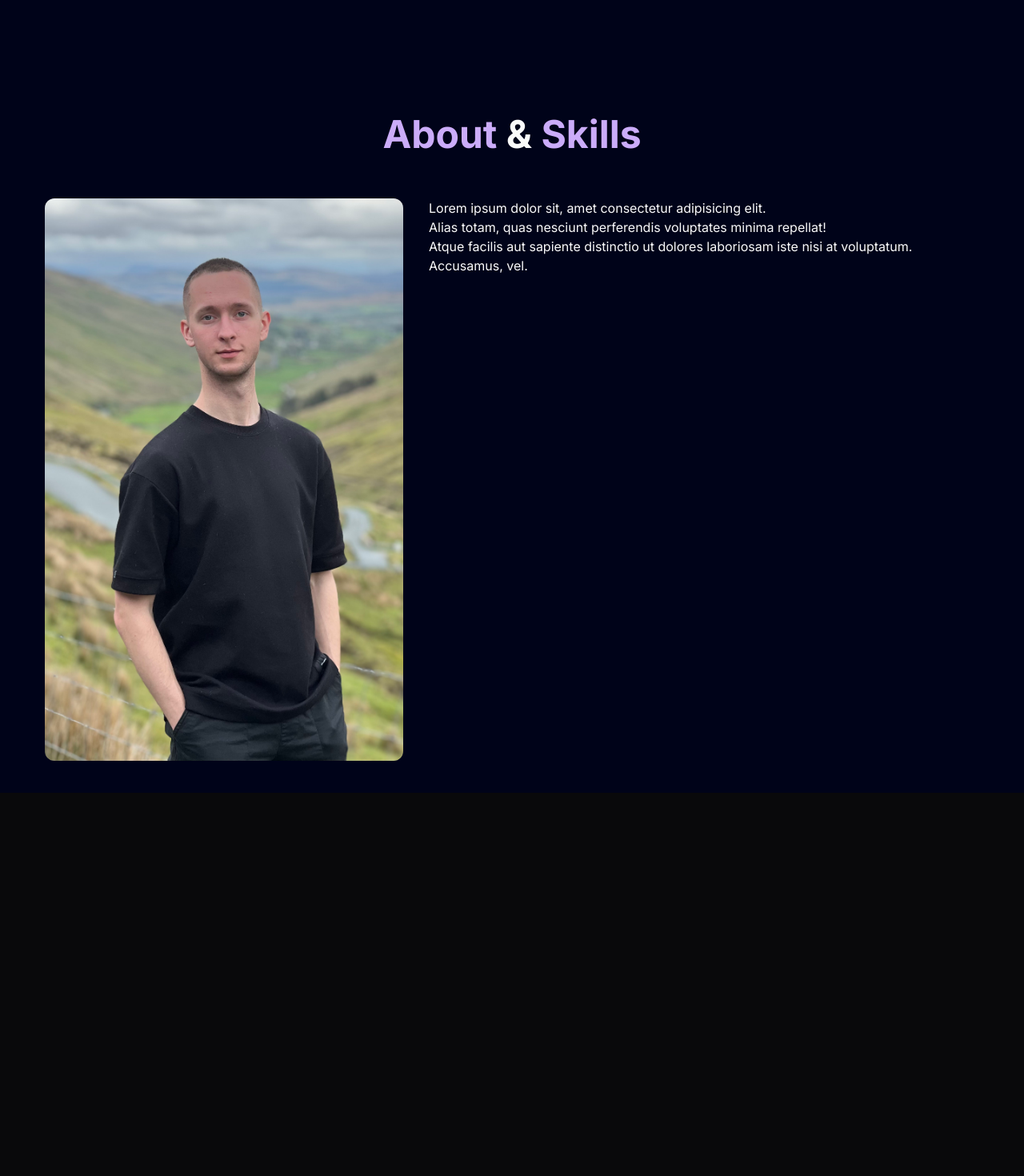
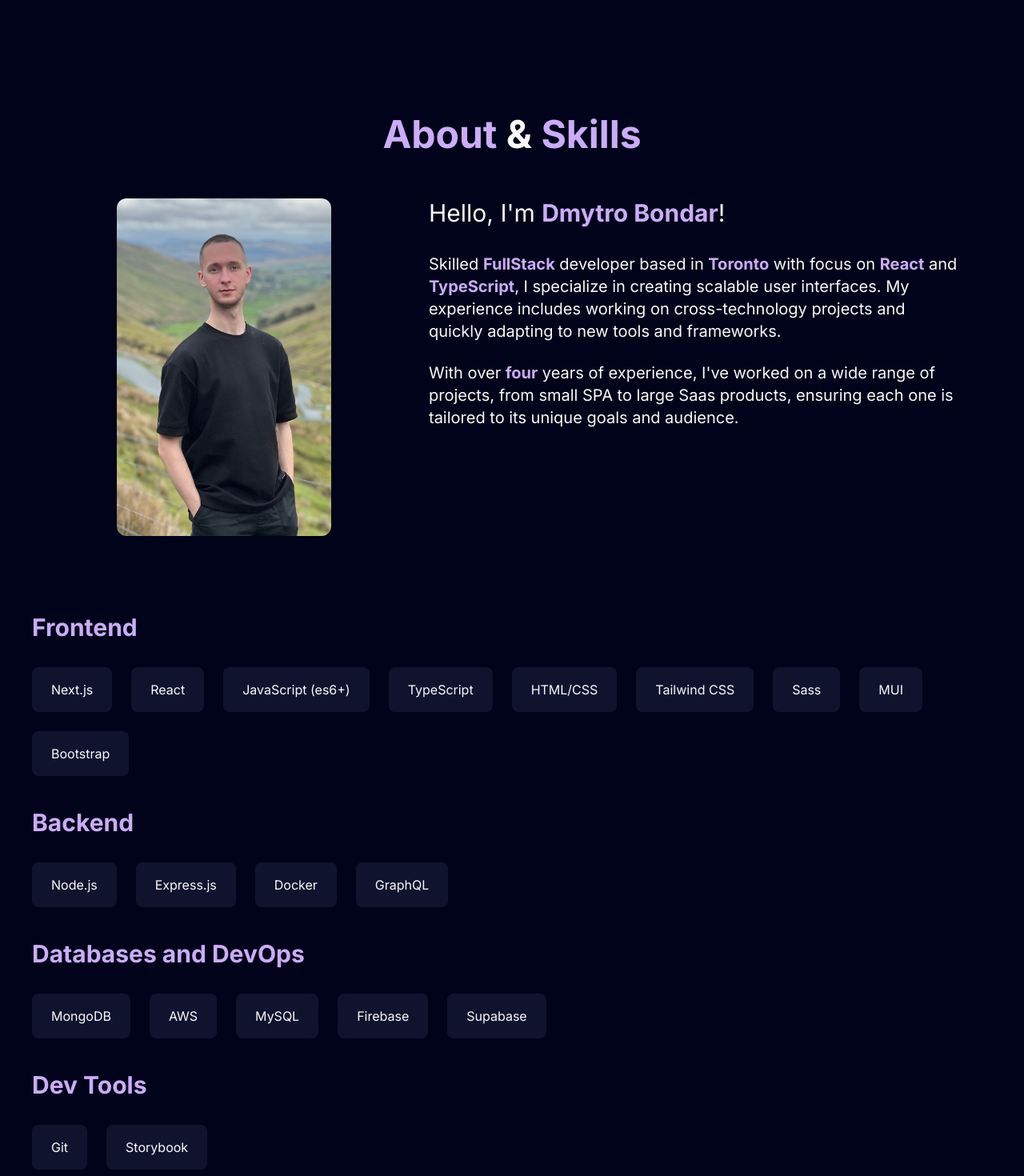
Before and after one commit to DagassaCoop/dev_portfolio, a Next.js app: page /about in a window 1280 px wide. Shown: the top 1470 px of the page at 80% size. Before the commit the page ends 991 px from the top, so only its background shows below. Built offline with nearby package versions, Linux system fonts and the light colour scheme.

Commit message:
updated: WIP version compete

```diff
--- a/src/app/about/page.tsx
+++ b/src/app/about/page.tsx
@@ -1,3 +1,37 @@
+// Core
+import { FC } from "react";
+
+const FRONTEND = [
+  "Next.js",
+  "React",
+  "JavaScript (es6+)",
+  "TypeScript",
+  "HTML/CSS",
+  "Tailwind CSS",
+  "Sass",
+  "MUI",
+  "Bootstrap",
+];
+const BACKEND = ["Node.js", "Express.js", "Docker", "GraphQL"];
+const DATABASES = ["MongoDB", "AWS", "MySQL", "Firebase", "Supabase"];
+const DEV_TOOLS = ["Git", "Storybook"];
+
+const SkillList: FC<{ list: string[] }> = ({ list }) => {
+  return (
+    <div className="flex flex-wrap gap-4 lg:gap-6">
+      {list.map((item, i) => (
+        <span
+          key={i}
+          className="lg:py-4 lg:px-6 py-2 px-4 text-sm lg:text-base opacity-50
+                    lg:opacity-100 rounded-lg text-center bg-[#10132E]"
+        >
+          {item}
+        </span>
+      ))}
+    </div>
+  );
+};
+
 export default function About() {
   return (
     <main className="relative bg-black-100 flex justify-center items-center flex-col overflow-hidden mx-auto sm:px-10 px-5 pt-36">
@@ -6,20 +40,61 @@ export default function About() {
         <span className="text-purple">Skills</span>
       </h1>
       <div className="flex flex-wrap mt-10 mb-6">
-        <div className="flex justify-center w-full md:w-2/5 p-4">
-          <div className="w-2/3 md:w-full h-full overflow-hidden rounded-xl">
-            <img src="./person.jpg" alt="" />
+        <div className="flex flex-col-reverse mb-20 md:flex-row">
+          <div className="flex justify-center w-full md:w-3/5 lg:w-2/5 p-4">
+            <div className="w-2/3 md:w-4/5 lg:w-3/5 h-fit overflow-hidden rounded-xl">
+              <img src="./person.jpg" alt="" />
+            </div>
+          </div>
+          <div className="w-full md:w-3/5 p-4 lg:pr-10">
+            <h2 className="text-2xl text-center mb-6 lg:text-left lg:text-3xl lg:mb-8">
+              Hello, I&apos;m{" "}
+              <span className="font-bold text-purple">Dmytro Bondar</span>!
+            </h2>
+            <p className="text-lg mb-3 lg:text-xl lg:mb-6">
+              Skilled <span className="font-bold text-purple">FullStack</span>{" "}
+              developer based in{" "}
+              <span className="font-bold text-purple">Toronto</span> with focus
+              on <span className="font-bold text-purple">React</span> and{" "}
+              <span className="font-bold text-purple">TypeScript</span>, I
+              specialize in creating scalable user interfaces. My experience
+              includes working on cross-technology projects and quickly adapting
+              to new tools and frameworks.
+            </p>
+            <p className="text-lg mb-3 lg:text-xl lg:mb-6">
+              With over <span className="font-bold text-purple">four</span>{" "}
+              years of experience, I&apos;ve worked on a wide range of projects,
+              from small SPA to large Saas products, ensuring each one is
+              tailored to its unique goals and audience.
+            </p>
           </div>
         </div>
-        <div className="w-full md:w-3/5 p-4">
-          <p>Lorem ipsum dolor sit, amet consectetur adipisicing elit.</p>
-          <p>
-            Alias totam, quas nesciunt perferendis voluptates minima repellat!
-          </p>
-          <p>
-            Atque facilis aut sapiente distinctio ut dolores laboriosam iste
-            nisi at voluptatum. Accusamus, vel.
-          </p>
+
+        <div>
+          <div className="mb-10">
+            <h2 className="text-2xl font-bold text-purple mb-6 lg:text-3xl lg:mb-8">
+              Frontend
+            </h2>
+            <SkillList list={FRONTEND} />
+          </div>
+          <div className="mb-10">
+            <h2 className="text-2xl font-bold text-purple mb-6 lg:text-3xl lg:mb-8 ">
+              Backend
+            </h2>
+            <SkillList list={BACKEND} />
+          </div>
+          <div className="mb-10">
+            <h2 className="text-2xl font-bold text-purple mb-6 lg:text-3xl lg:mb-8 ">
+              Databases and DevOps
+            </h2>
+            <SkillList list={DATABASES} />
+          </div>
+          <div className="mb-10">
+            <h2 className="text-2xl font-bold text-purple mb-6 lg:text-3xl lg:mb-8 ">
+              Dev Tools
+            </h2>
+            <SkillList list={DEV_TOOLS} />
+          </div>
         </div>
       </div>
     </main>
--- a/src/components/ProjectsList.tsx
+++ b/src/components/ProjectsList.tsx
@@ -20,7 +20,11 @@ const ProjectsList: FC<IProjectsListProps> = ({ projects }) => {
           key={item.id}
         >
           <PinContainer title={"/" + item.link.split("//")[1]} href={item.link}>
-            <div className="relative flex items-center justify-center sm:w-96 w-[80vw] overflow-hidden h-[30vh] mb-10">
+            <a
+              className="relative flex items-center justify-center sm:w-96 w-[80vw] overflow-hidden h-[30vh] mb-10"
+              href={item.link}
+              target="_blank"
+            >
               <div
                 className="relative w-full h-full overflow-hidden lg:rounded-3xl"
                 style={{ backgroundColor: "#13162D" }}
@@ -34,7 +38,7 @@ const ProjectsList: FC<IProjectsListProps> = ({ projects }) => {
                   className="z-10 absolute bottom-0"
                 />
               )}
-            </div>
+            </a>
 
             <h1 className="font-bold lg:text-2xl md:text-xl text-base line-clamp-1">
               {item.title}
--- a/src/components/ui/Pin.tsx
+++ b/src/components/ui/Pin.tsx
@@ -74,7 +74,7 @@ export const PinPerspective = ({
             target={"_blank"}
             className="relative flex space-x-2 items-center z-10 rounded-full bg-zinc-950 py-0.5 px-4 ring-1 ring-white/10 "
           >
-            <span className="relative z-20 text-white text-xs font-bold inline-block py-0.5">
+            <span className="relative z-20 text-white text-xs font-bold inline-block py-0.5 whitespace-nowrap">
               {title}
             </span>
 
--- a/src/data/index.ts
+++ b/src/data/index.ts
@@ -87,7 +87,7 @@ export const projects: IProject[] = [
     des: "Where cutting-edge design meets AI excellence",
     img: "/brainwavePreview.webp",
     iconLists: ["/re.svg", "/tail.svg", "/ts.svg", "/gsap.svg"],
-    link: "brainwave-ecru-delta.vercel.app",
+    link: "https://brainwave-ecru-delta.vercel.app/",
   },
   {
     id: "16326960-690e-448d-943a-0bbf49685d3e",
```
